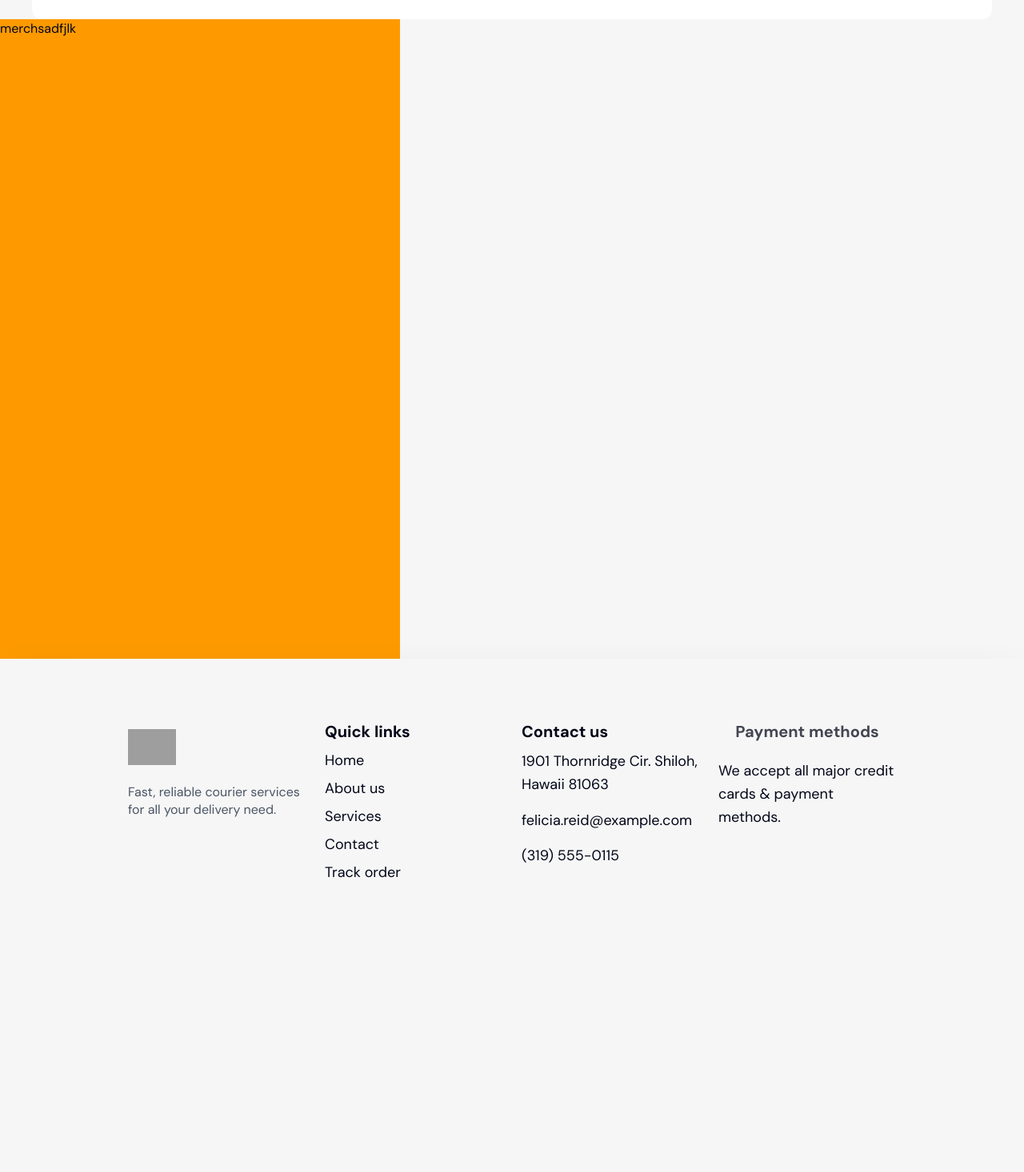
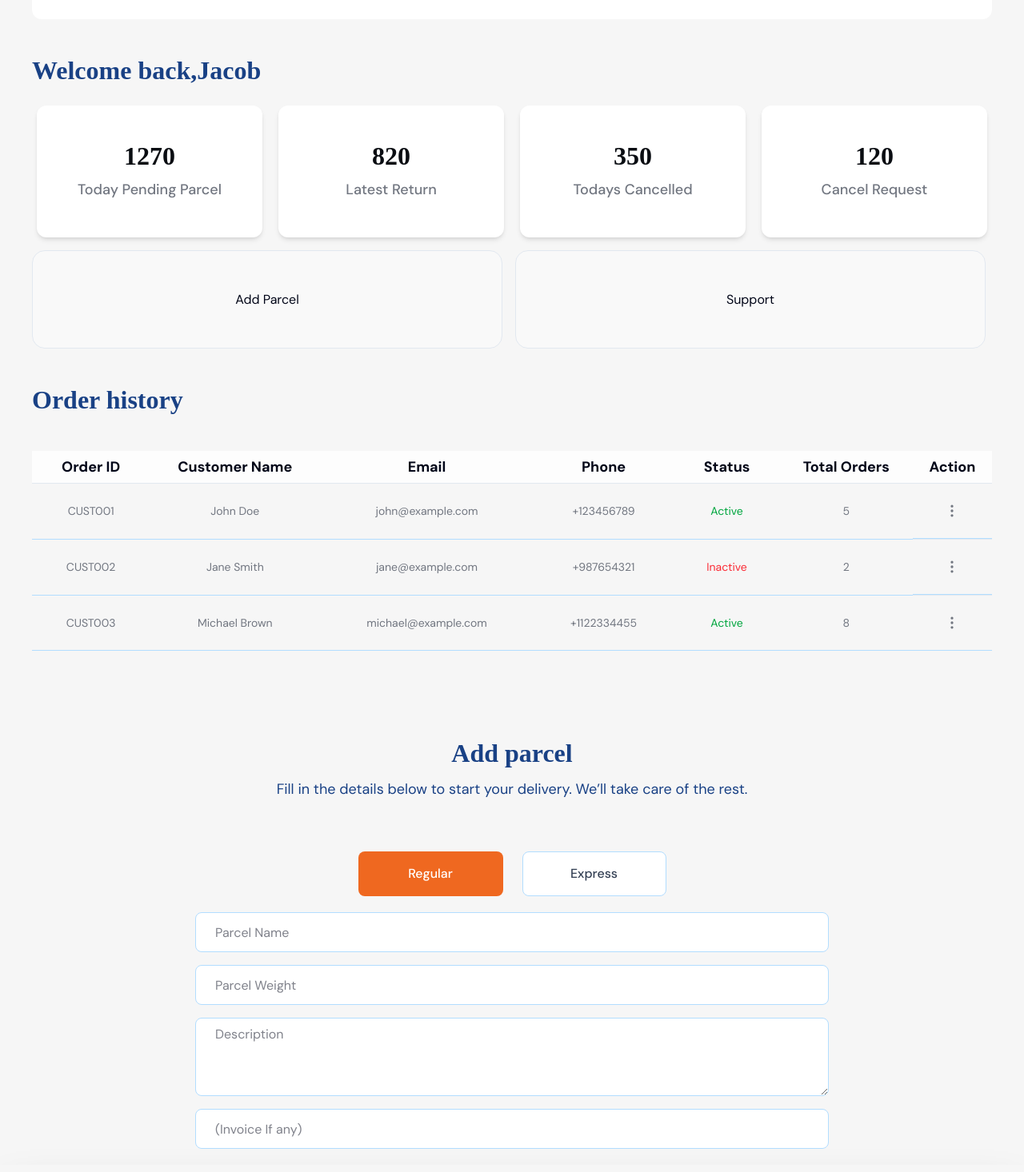
Before and after one commit to abdulalimsujon/courier-client, a Next.js app: page /merchant in a window 1280 px wide. Shown: the part 64-1530 px from the top of the page at 80% size. Before the commit the page ends 1249 px from the top, so only its background shows below. Built offline with nearby package versions, Linux system fonts and the light colour scheme; grey boxes are pictures that could not be loaded.

Commit message:
create parcel

```diff
--- a/src/app/(withCommonLayout)/(merchant)/merchant/page.tsx
+++ b/src/app/(withCommonLayout)/(merchant)/merchant/page.tsx
@@ -1,9 +1,12 @@
+import OrderHistory from "@/components/merchant/OrderHistory";
+import ParcelOverview from "@/components/merchant/ParcelOverview";
 import React from "react";
 
 const page = () => {
   return (
-    <div className="w-[500px] h-screen bg-amber-500">
-      <h1>merchsadfjlk</h1>
+    <div className="">
+      <ParcelOverview />
+      <OrderHistory />
     </div>
   );
 };
--- a/src/components/admin/Customerlist.tsx
+++ b/src/components/admin/Customerlist.tsx
@@ -5,7 +5,6 @@ import { HiOutlineDotsVertical } from "react-icons/hi";
 import {
   Table,
   TableBody,
-  TableCaption,
   TableCell,
   TableHead,
   TableHeader,
--- /dev/null
+++ b/src/components/merchant/OrderHistory.tsx
@@ -0,0 +1,148 @@
+import React from "react";
+import {
+  Table,
+  TableBody,
+  TableCell,
+  TableHead,
+  TableHeader,
+  TableRow,
+} from "@/components/ui/table";
+import { HiOutlineDotsVertical } from "react-icons/hi";
+import Container from "@/ReusebaleComponent/Container";
+import ReusableHeading from "@/ReusebaleComponent/ReusableHeading";
+import SectionHeading from "@/ReusebaleComponent/SectionHeading";
+
+const OrderHistory = () => {
+  const customers = [
+    {
+      id: "CUST001",
+      name: "John Doe",
+      email: "john@example.com",
+      phone: "+123456789",
+      status: "Active",
+      total: 5,
+    },
+    {
+      id: "CUST002",
+      name: "Jane Smith",
+      email: "jane@example.com",
+      phone: "+987654321",
+      status: "Inactive",
+      total: 2,
+    },
+    {
+      id: "CUST003",
+      name: "Michael Brown",
+      email: "michael@example.com",
+      phone: "+1122334455",
+      status: "Active",
+      total: 8,
+    },
+  ];
+
+  return (
+    <div>
+      <Container>
+        <ReusableHeading text="Order history" />
+        <div className="w-full my-5">
+          <Table>
+            <TableHeader className="bg-[#FDFDFD] text-[#717680]">
+              <TableRow>
+                {[
+                  "Order ID",
+                  "Customer Name",
+                  "Email",
+                  "Phone",
+                  "Status",
+                  "Total Orders",
+                  "Action",
+                ].map((header, idx) => (
+                  <TableHead
+                    key={idx}
+                    className="font-['Open_Sans'] font-semibold text-[18px] leading-[22px] text-center"
+                  >
+                    {header}
+                  </TableHead>
+                ))}
+              </TableRow>
+            </TableHeader>
+
+            <TableBody className="text-[#717680]">
+              {customers.map((customer, index) => (
+                <TableRow key={index}>
+                  <TableCell className="p-[24px] border-b border-[#B2DDFF] text-center">
+                    {customer.id}
+                  </TableCell>
+                  <TableCell className="p-[24px] border-b border-[#B2DDFF] text-center">
+                    {customer.name}
+                  </TableCell>
+                  <TableCell className="p-[24px] border-b border-[#B2DDFF] text-center">
+                    {customer.email}
+                  </TableCell>
+                  <TableCell className="p-[24px] border-b border-[#B2DDFF] text-center">
+                    {customer.phone}
+                  </TableCell>
+                  <TableCell
+                    className={`p-[24px] border-b border-[#B2DDFF] text-center ${
+                      customer.status === "Active"
+                        ? "text-green-600"
+                        : "text-red-500"
+                    }`}
+                  >
+                    {customer.status}
+                  </TableCell>
+                  <TableCell className="p-[24px] border-b border-[#B2DDFF] text-center">
+                    {customer.total}
+                  </TableCell>
+                  <TableCell className="p-[24px] border-b border-[#B2DDFF] flex justify-center items-center cursor-pointer">
+                    <HiOutlineDotsVertical size={20} />
+                  </TableCell>
+                </TableRow>
+              ))}
+            </TableBody>
+          </Table>
+        </div>
+      </Container>
+      <Container>
+        <SectionHeading
+          title="Add parcel"
+          textColor="#194185"
+          description="Fill in the details below to start your delivery. We’ll take care of the rest."
+        ></SectionHeading>
+        <div className="w-[385px] h-[56px] flex gap-[24px] opacity-100">
+          <div className="bg-[#EF6820] w-[181px] h-[56px] flex items-center justify-center rounded-[8px] text-white font-medium">
+            Regular
+          </div>
+
+          <div className="bg-white w-[180px] h-[56px] flex items-center justify-center rounded-[8px] border border-[#B2DDFF] text-[#344054] font-medium">
+            Express
+          </div>
+        </div>
+      </Container>
+      <Container>
+        <div className="w-[792px] h-[296px]  rotate-0 opacity-100 flex flex-col  gap-[16px] ">
+          <input
+            className="bg-white w-full ss p-[16px] h-[56px] rounded-[8px] border border-[#B2DDFF] pt-[8px] pr-[24px] pb-[8px] pl-[24px] gap-[16px] rotate-0 opacity-100"
+            placeholder="Parcel Name"
+          ></input>
+          <input
+            className="bg-white w-full p-[16px] h-[56px] rounded-[8px] border border-[#B2DDFF] pt-[8px] pr-[24px] pb-[8px] pl-[24px] gap-[16px] rotate-0 opacity-100"
+            placeholder="Parcel Weight"
+          ></input>
+          <textarea
+            rows={5}
+            cols={20}
+            className="bg-white  w-[792px] h-[113px] rounded-[8px]  pt-[8px] pr-[24px] pb-[8px] pl-[24px] gap-[16px] rotate-0 opacity-100 border border-[#B2DDFF] "
+            placeholder="Description"
+          ></textarea>
+          <input
+            className="bg-white w-full p-[16px] h-[56px] rounded-[8px] border border-[#B2DDFF] pt-[8px] pr-[24px] pb-[8px] pl-[24px] gap-[16px] rotate-0 opacity-100"
+            placeholder="(Invoice If any)"
+          ></input>
+        </div>
+      </Container>
+    </div>
+  );
+};
+
+export default OrderHistory;
--- /dev/null
+++ b/src/components/merchant/ParcelOverview.tsx
@@ -0,0 +1,51 @@
+import React from "react";
+import Container from "@/ReusebaleComponent/Container";
+import ReusableHeading from "@/ReusebaleComponent/ReusableHeading";
+
+const ParcelOverview = () => {
+  const customerData = [
+    { number: 1270, label: "Today Pending Parcel" },
+    { number: 820, label: "Latest Return" },
+    { number: 350, label: "Todays Cancelled" },
+    { number: 120, label: "Cancel Request" },
+  ];
+
+  // Reusable card component
+  const InfoCard = ({ number, label }: { number: number; label: string }) => (
+    <div className="w-[280px] sm:w-[260px] md:w-[282px] h-[165px] rounded-[12px] bg-white shadow-md flex flex-col justify-center items-center gap-[10px] px-[24px] py-[48px]">
+      <div className="font-['Plus_Jakarta_Sans'] text-[#0A0D12] font-bold text-[24px] sm:text-[28px] md:text-[32px] leading-[28px] sm:leading-[32px] md:leading-[36px] tracking-[0] text-center">
+        {number}
+      </div>
+      <div className="font-['DM_Sans'] text-[#717680] font-medium text-[16px] sm:text-[17px] md:text-[18px] leading-[160%] tracking-[0] text-center">
+        {label}
+      </div>
+    </div>
+  );
+
+  return (
+    <Container>
+      {/* Heading */}
+
+      <ReusableHeading text="Welcome back,Jacob"></ReusableHeading>
+
+      {/* Cards */}
+
+      <div className="flex  flex-wrap justify-center gap-5 ">
+        {customerData.map((item, index) => (
+          <InfoCard key={index} number={item.number} label={item.label} />
+        ))}
+      </div>
+      <div className="w-full flex gap-4 mt-4 ">
+        <div className="bg-[#FDFDFD80] flex justify-center items-center w-[588px] h-[123px] rounded-[16px] pt-[20px] pr-[32px] pb-[20px] pl-[32px] gap-[4px] rotate-0 opacity-100 border border-[1px]">
+          <p>Add Parcel</p>
+        </div>
+
+        <div className="bg-[#FDFDFD80] flex justify-center items-center w-[588px] h-[123px] rounded-[16px] pt-[20px] pr-[32px] pb-[20px] pl-[32px] gap-[4px] rotate-0 opacity-100 border border-[1px]">
+          <p>Support</p>
+        </div>
+      </div>
+    </Container>
+  );
+};
+
+export default ParcelOverview;
--- a/src/shared/MerchantHeader.tsx
+++ b/src/shared/MerchantHeader.tsx
@@ -140,7 +140,7 @@ const MerchantHeader = () => {
         {/* Middle Nav (hidden on mobile, visible on lg) */}
         <div className="hidden lg:flex max-w-[504px] gap-[24px] font-dm-sans font-normal text-[20px] items-center">
           <Link
-            href="/admin"
+            href="/merchant"
             className={`hover:underline hover:underline-offset-4 hover:decoration-2 transition-all duration-200 ${
               pathname === "/"
                 ? "underline underline-offset-4 decoration-2"
```
